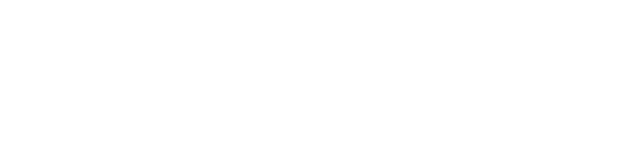
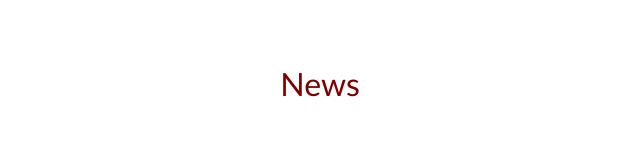
Before and after one commit to rmrmr/rmrmr.github.io, a plain HTML site: page news.html in a window 1280 px wide. Shown: the whole page, without its empty margins (320-960 px from the left). Drawn offline with Linux system fonts and the light colour scheme.

Commit message:
Update news.html

```diff
--- a/news.html
+++ b/news.html
@@ -5,6 +5,7 @@
         <title>News</title>
     </head>
     <body>
+        <p>News</p>
         <script src='https://www.news.com.au/content-feeds/latest-news-national/' type='text/xmldata'></script>
         <script src='script.js'></script>
     </body>
```
